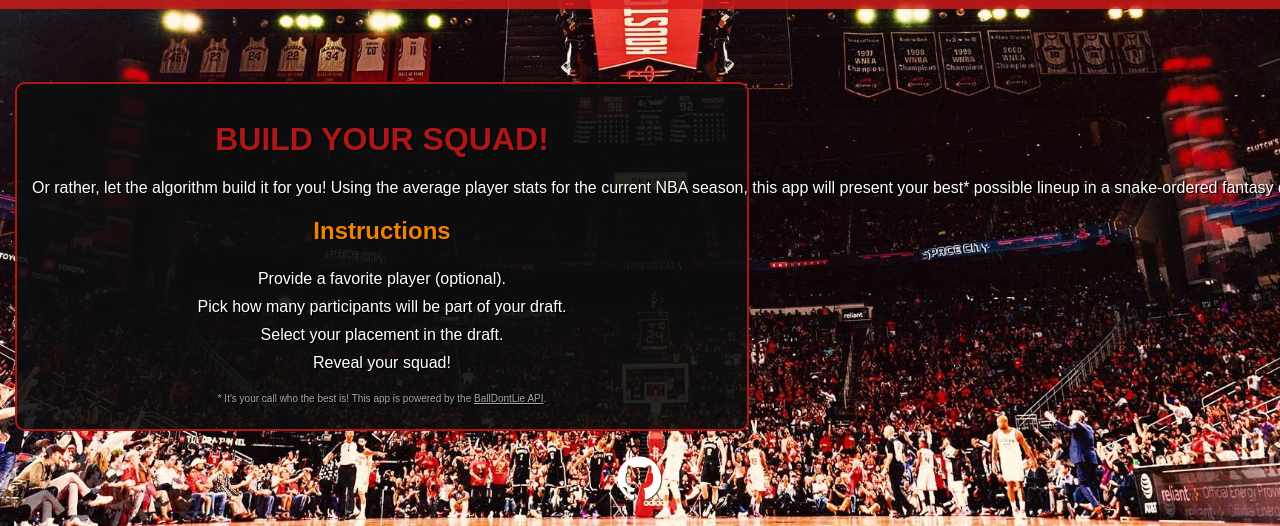
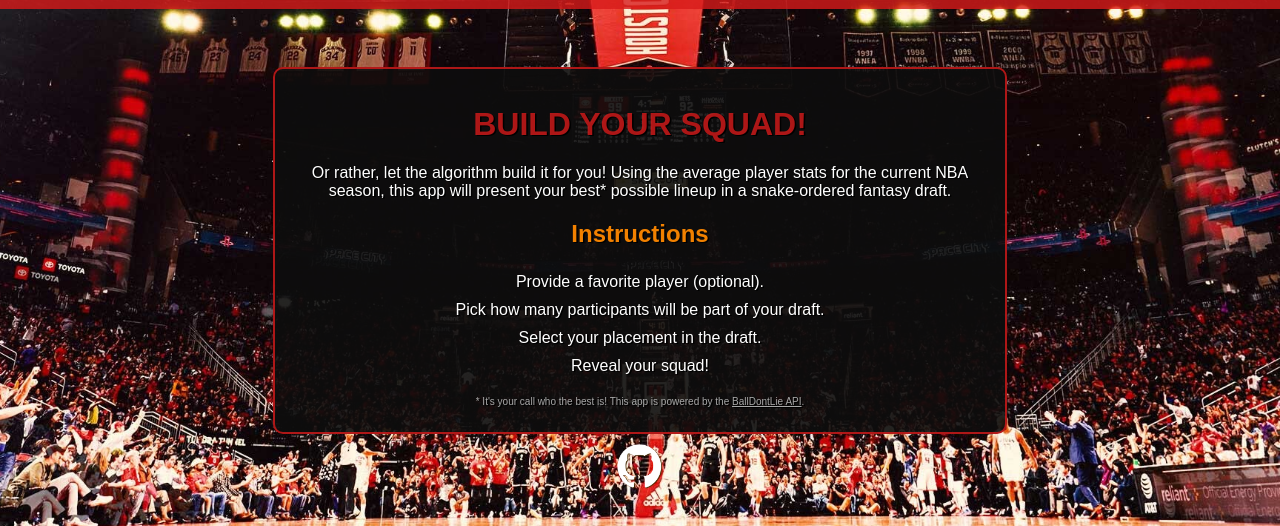
Before and after one commit to HendrickSimonR/Squad-Builder-9000, a website built with webpack: page index.html in a window 1280 px wide. Shown: the part 229-755 px from the top of the page. Built offline with nearby package versions, Linux system fonts and the light colour scheme; no server answers.

Commit message:
Edit draft log styling

```diff
--- a/src/index.scss
+++ b/src/index.scss
@@ -16,7 +16,6 @@ html {
 #containers {
   display: flex;
   flex-direction: row;
-  white-space: nowrap;
 }
 
 #squad-container {
@@ -191,7 +190,7 @@ body {
   color: white;
   background-color: rgb(14, 14, 14, 0.9);
   font-family: Arial, Helvetica, sans-serif;
-  margin: 15px;
+  margin: 0 auto;
   padding: 15px;
   font-family: Arial, Helvetica, sans-serif;
   text-shadow: 1.5px 1px #000000;
```
Also changed, not shown: dist/main.css.
